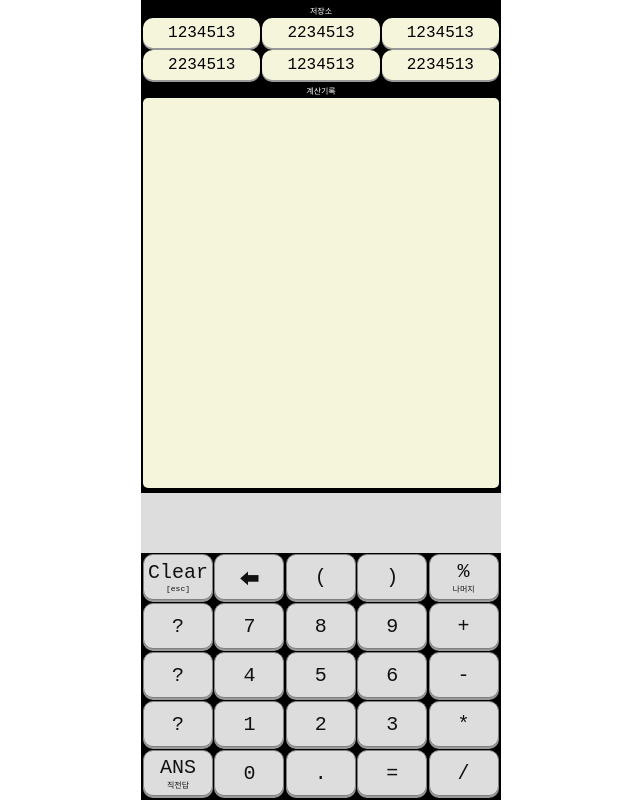
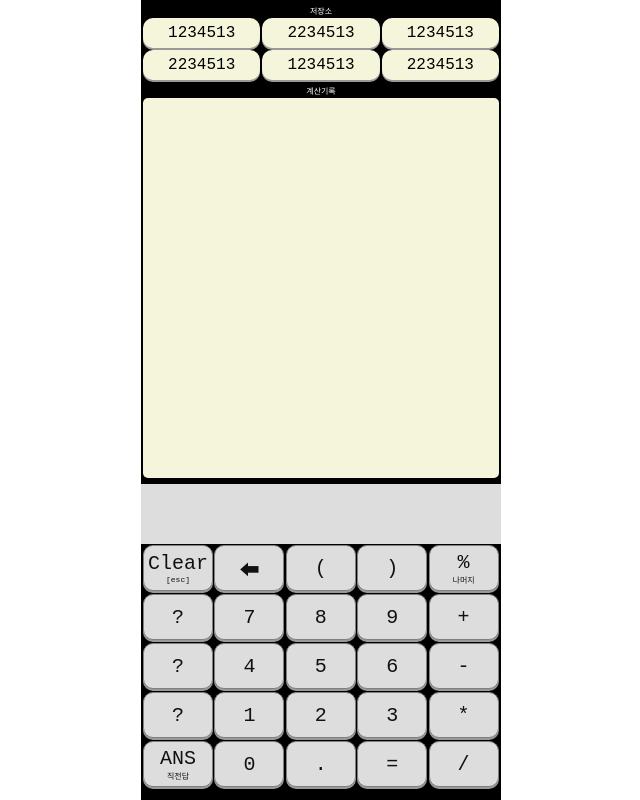
Before and after one commit to jacealan/calculog, a React (Create React App) app: page / in a window 1280 px wide. Shown: the whole page, without its empty margins (319-959 px from the left). Built offline with nearby package versions, Linux system fonts and the light colour scheme; a web font is replaced by a local one.

Commit message:
fix bottom

```diff
--- a/src/App.css
+++ b/src/App.css
@@ -28,7 +28,7 @@
 
 .typed {
   position: absolute;
-  bottom: 242px;
+  bottom: 251px;
   left: 0;
   width: 360px;
   height: 60px;
@@ -60,7 +60,7 @@
 
 .buttons {
   position: absolute;
-  bottom: 1px;
+  bottom: 10px;
   left: 0;
   margin: 2px;
   width: calc(100% - 4px);
--- a/src/App.js
+++ b/src/App.js
@@ -186,7 +186,7 @@ function App() {
         }
 
         .log {
-          height: ${document.documentElement.clientHeight - 410}px;
+          height: ${document.documentElement.clientHeight - 420}px;
           margin: 2px;
           border-radius: 5px;
           padding: 5px 10px;
```
